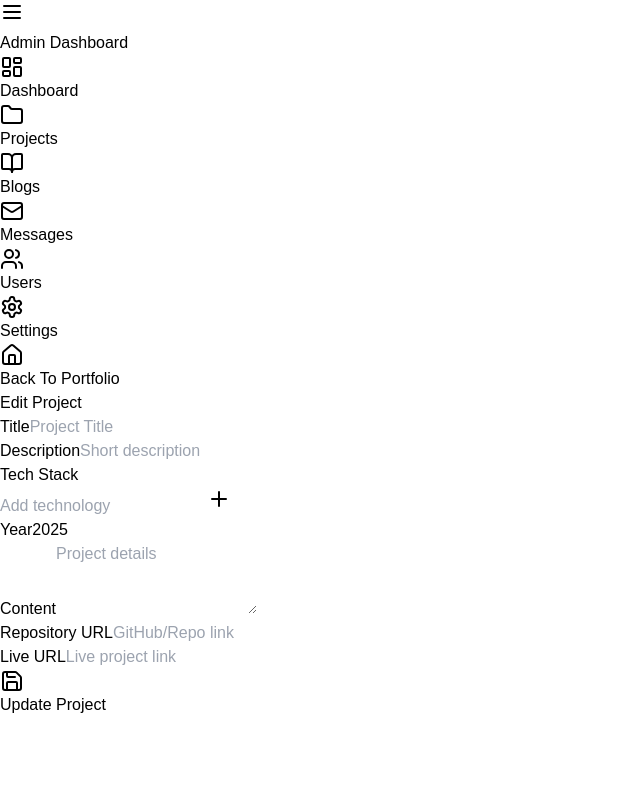
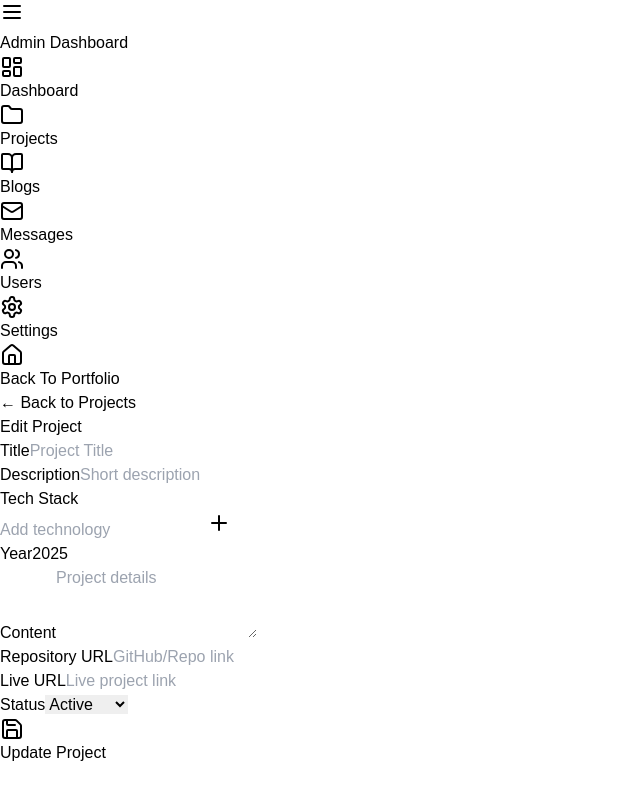
Before and after one commit to asadsuzan/nextjs-portolio, a Next.js app: page /dashboard/projects/create in a window 1280 px wide. Shown: the whole page, without its empty margins (0-640 px from the left). Built offline with nearby package versions, Linux system fonts and the light colour scheme.

Commit message:
implement submit handler for create new project

```diff
--- a/src/app/(dashboardLayout)/dashboard/projects/create/page.tsx
+++ b/src/app/(dashboardLayout)/dashboard/projects/create/page.tsx
@@ -1,11 +1,13 @@
 'use client'
 import ProjectForm from '@/components/forms/ProjectForm'
-import React from 'react'
+import React, { useState } from 'react'
 import { FieldValues } from 'react-hook-form';
 
 
 const CrateProjectPage = () => {
+  const [isLoading,setIsLoading] = useState(false)
   const submitHandler = async (data:FieldValues) => {
+    setIsLoading(true);
     try {
       const response = await fetch("/api/projects", {
         method: "POST",
@@ -22,8 +24,10 @@ const CrateProjectPage = () => {
         alert(result.error);
         console.log(result)
       }
+      setIsLoading(false);
     } catch (error) {
 
+      setIsLoading(false);
       console.log(error)
       alert("Something went wrong");
     }
@@ -31,7 +35,7 @@ const CrateProjectPage = () => {
 
   return (
     <div>
-        <ProjectForm onSubmit={submitHandler}/>
+        <ProjectForm onSubmit={submitHandler} isLoading={isLoading}/>
     </div>
   )
 }
--- a/src/app/api/projects/route.ts
+++ b/src/app/api/projects/route.ts
@@ -12,6 +12,7 @@ interface ProjectRequest {
     content: string,
     liveUrl: string,
     repoUrl: string
+    status:'Active'| 'Archived'
 
 }
 
--- a/src/components/forms/ProjectForm.tsx
+++ b/src/components/forms/ProjectForm.tsx
@@ -2,7 +2,8 @@
 
 import { useForm } from "react-hook-form";
 import { useState } from "react";
-import { Plus, Save, X } from "lucide-react";
+import {  Clock, Plus, Save, X } from "lucide-react";
+import Link from "next/link";
 
 export type ProjectFormData = {
   title: string;
@@ -12,6 +13,7 @@ export type ProjectFormData = {
   content: string;
   repoUrl: string;
   liveUrl: string;
+  status:'Active'|'Archived'
 };
 
 const defaultProject: ProjectFormData = {
@@ -22,10 +24,11 @@ const defaultProject: ProjectFormData = {
   content: "",
   repoUrl: "",
   liveUrl: "",
+  status:'Active'
 };
 
-export default function ProjectForm({ initialData = defaultProject, onSubmit, onCancel=null }) {
-  const { register, handleSubmit, setValue, watch, reset } = useForm({
+export default function ProjectForm({ initialData = defaultProject, onSubmit, onCancel=null,isLoading=false }) {
+  const { register, handleSubmit, setValue, watch, reset, } = useForm({
     defaultValues: initialData
   });
 
@@ -47,12 +50,21 @@ export default function ProjectForm({ initialData = defaultProject, onSubmit, on
   };
 
   const submitHandler = (data) => {
+
     onSubmit(data);
-    // reset();
+    reset();
   };
 
   return (
     <div className="max-w-2xl mx-auto bg-white p-6 rounded-lg shadow-md">
+        <div className="mb-8">
+              <Link
+                href="/dashboard/projects"
+                className="text-blue-600 hover:text-blue-700 flex items-center"
+              >
+                ← Back to Projects
+              </Link>
+            </div>
       <h2 className="text-xl font-bold mb-4">{initialData ? "Edit Project" : "Add New Project"}</h2>
 
       <form onSubmit={handleSubmit(submitHandler)} className="space-y-4">
@@ -116,6 +128,14 @@ export default function ProjectForm({ initialData = defaultProject, onSubmit, on
           <label className="block text-gray-700 font-medium mb-1">Live URL</label>
           <input {...register("liveUrl")} type="url" className="w-full border p-2 rounded-lg" placeholder="Live project link" />
         </div>
+        {/* status */}
+        <div>
+          <label className="block text-gray-700 font-medium mb-1">Status</label>
+        <select {...register("status", { required: true })} className="border p-2 rounded-lg">
+          <option value="Active">Active</option>
+          <option value="Archived">Archived</option>
+        </select>
+        </div>
 
         {/* Buttons */}
         <div className="flex justify-end gap-3">
@@ -125,7 +145,18 @@ export default function ProjectForm({ initialData = defaultProject, onSubmit, on
             </button>
           )}
           <button type="submit" className="bg-blue-600 text-white px-4 py-2 rounded-lg">
-            <Save className="h-5 w-5" /> {initialData ? "Update Project" : "Save Project"}
+            {
+              isLoading? (
+               <div className="flex gap-2 items-center">
+                  <Clock className="h-5 w-5" /> Please wait...
+               </div>
+              ) : (
+                <div className="flex gap-2 items-center">
+                  <Save className="h-5 w-5" /> {initialData ? "Update Project" : "Save Project"}
+                </div>
+              )
+            }
+
           </button>
         </div>
       </form>
--- a/src/models/Projects.js
+++ b/src/models/Projects.js
@@ -8,6 +8,11 @@ const ProjectSchema = new mongoose.Schema({
   content: { type: String, required: true },
   repoUrl: { type: String },
   liveUrl: { type: String },
+  status:{
+    type: String,
+    enum: ["Archived", "Active"],
+    default: "Active"
+  }
 }, { timestamps: true });
 
 export default mongoose.models.Project || mongoose.model("Project", ProjectSchema);
```
